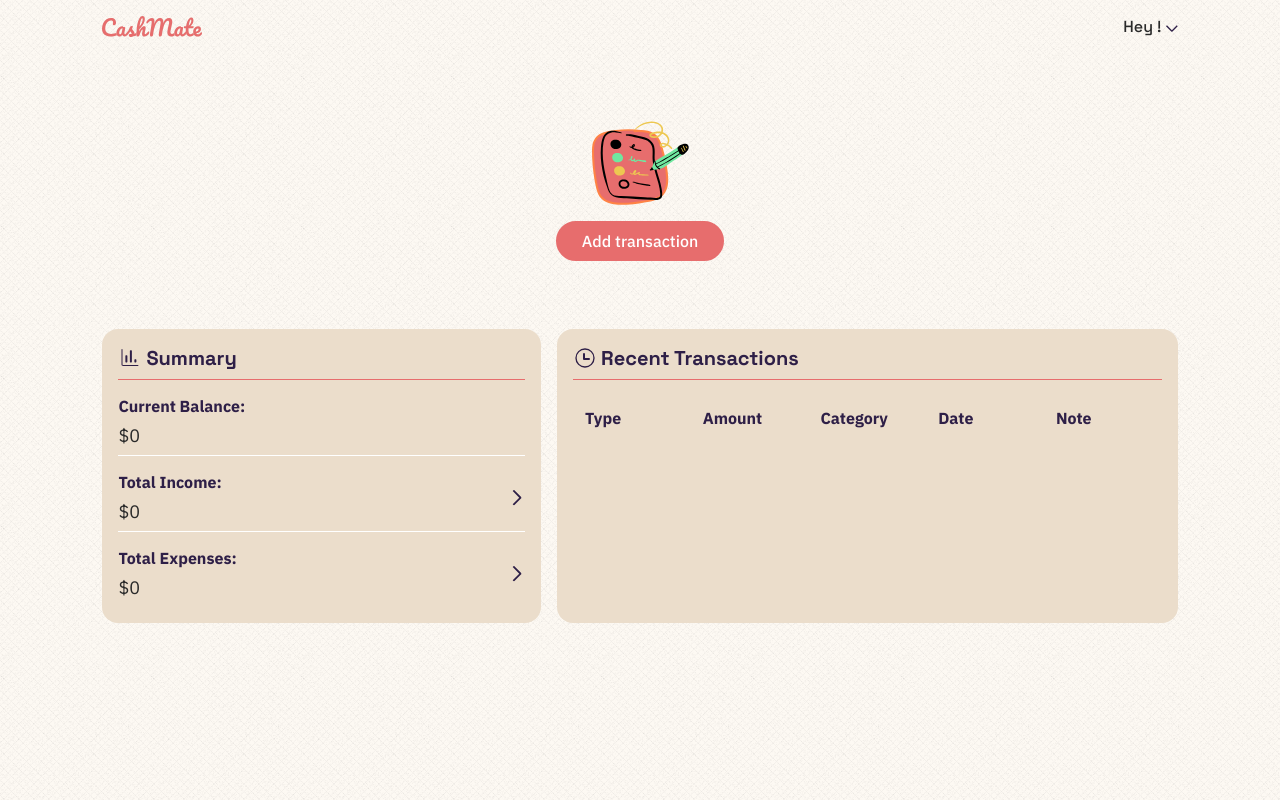
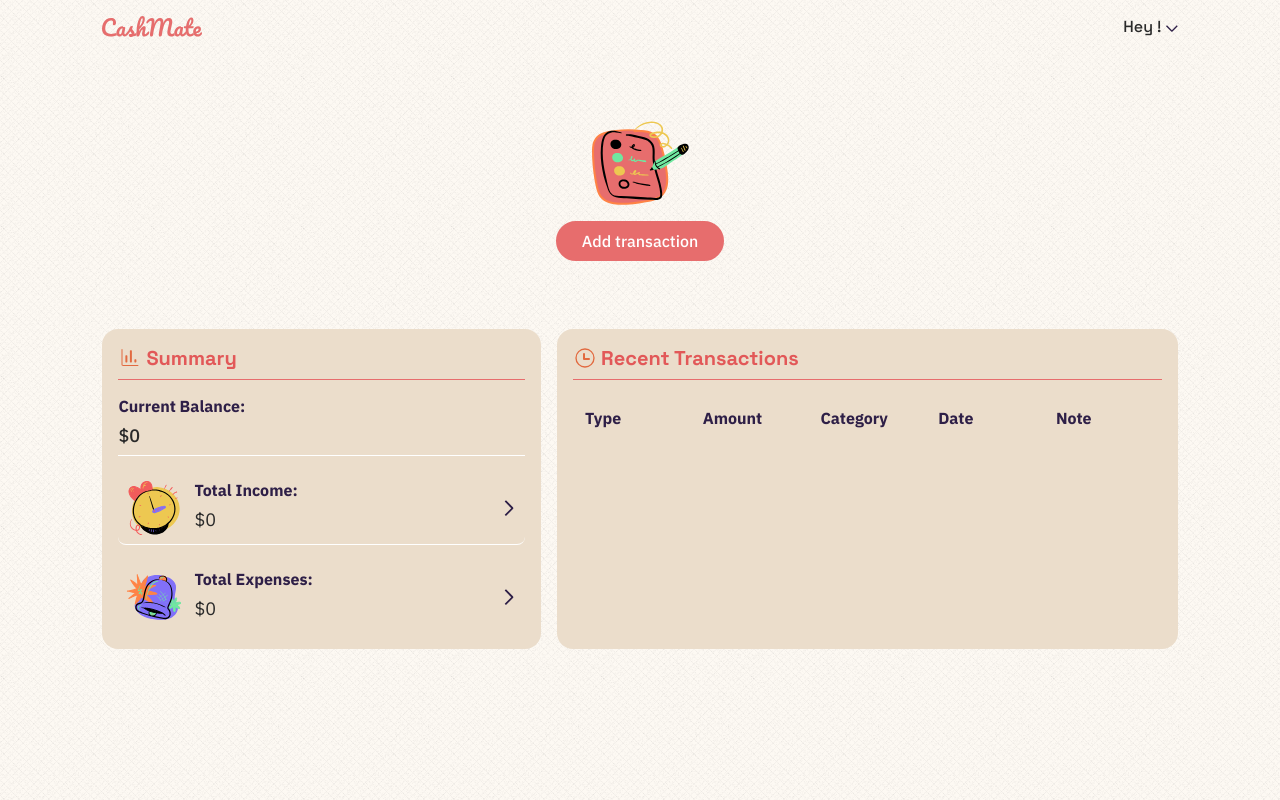
Before and after one commit to JoyBaskharoun/Cashmate, a Flask app: page /dashboard in a window 1280 px wide. Run offline with Flask 3, Linux system fonts and the light colour scheme; the visitor is signed in with stand-in values (Sample User, id 1); lists and menus that the app fills with data are empty.

Commit message:
minor fixes

```diff
--- a/data/transactions.json
+++ b/data/transactions.json
@@ -31,6 +31,22 @@
             "timestamp": "2025-05-13T12:12",
             "note": "last",
             "id": "eabf424e-a82e-44e8-bbaf-11dfed720e89"
+        },
+        {
+            "amount": 50.0,
+            "t_type": "expense",
+            "category": "Transport",
+            "timestamp": "2025-05-15T16:39",
+            "note": "",
+            "id": "9a0b4a53-fa6a-4290-b338-0826a667db82"
+        },
+        {
+            "amount": 500.0,
+            "t_type": "expense",
+            "category": "Car",
+            "timestamp": "2025-05-01T01:01",
+            "note": "",
+            "id": "418ba393-e909-45aa-bd8f-22bc7dadb8b8"
         }
     ]
 }
--- a/static/style/dashboard.css
+++ b/static/style/dashboard.css
@@ -25,6 +25,11 @@
   border-bottom: 1px var(--accent) solid;
 }
 
+.dashboard-table-header img {
+  filter: invert(53%) sepia(7%) saturate(4933%) hue-rotate(315deg)
+    brightness(92%) contrast(92%);
+}
+
 .dashboard-main-section {
   background-color: var(--secondary);
   padding: 16px;
@@ -44,21 +49,43 @@
   color: var(--primary);
 }
 
-.summary-p span{
+.summary-p span {
   font-weight: normal;
   font-size: 18px;
   color: var(--text-primary);
+}
+
+#balance {
+  font-weight: 500;
+  /* color: var(--accent-dark); */
 }
 
 .summary-link {
   cursor: pointer;
   display: flex;
   justify-content: space-between;
+  gap: 12px;
   overflow: hidden;
+  padding: 8px;
+  border-radius: 8px;
 }
 
-.summary-link img {
+.summary-link:hover {
+  background-color: var(--white-50);
+}
+
+.summary-link img.icon {
   rotate: -90deg;
+}
+
+.left-side {
+  width: 56px;
+}
+
+.right-side {
+  display: flex;
+  justify-content: space-between;
+  width: 100%;
 }
 
 .summary-p span {
@@ -100,17 +127,16 @@
 }
 
 tr {
-  border-radius: 8px;
 }
 
 tbody tr:hover {
   background-color: var(--white-50);
 }
 
-h3{
+h3 {
+  color: var(--accent-dark);
+}
+
+#dashboard-table thead {
   color: var(--primary);
 }
-
-#dashboard-table thead{
-  color: var(--primary);
-}
--- a/static/style/popUp.css
+++ b/static/style/popUp.css
@@ -4,7 +4,7 @@
     z-index: 1000;
     left: 0; top: 0;
     width: 100%; height: 100%;
-    background-color: rgba(46, 31, 71, .85);
+    background-color: var(--overlay);
     backdrop-filter: blur(2px);
     display: flex;
     justify-content: center;
--- a/static/style/style.css
+++ b/static/style/style.css
@@ -5,7 +5,7 @@
   /* colors */
   --primary: rgba(46, 31, 71, 1);
   --accent: rgba(231, 109, 109, 1);
-  --accent-dark: rgb(226, 88, 88);
+  --accent-dark: #e25858;
   --secondary: rgba(235, 221, 203, 1);
   --secondary-50: rgba(235, 221, 203, 0.5);
   --secondary-dark: rgba(235, 225, 205);
@@ -18,6 +18,8 @@
   --white: #ffffff;
   --white-50: rgba(255, 255, 255, 0.5);
 
+  --overlay: rgba(20, 13, 32, 0.85);
+
   /* padding */
   --main-padding: 1em 8%;
 
@@ -27,7 +29,7 @@
   --text-body-size: 16px;
 
   /* shadows */
-  --main-shadow: 1px 1px 8px rgba(42, 42, 42, .2)
+  --main-shadow: 1px 1px 8px rgba(42, 42, 42, 0.2);
 }
 
 * {
@@ -145,11 +147,9 @@
 }
 
 /* Firefox */
-input[type=number] {
+input[type="number"] {
   -moz-appearance: textfield;
 }
-
-
 
 /* Navbar */
 #main-nav {
@@ -198,11 +198,11 @@
   width: 12px;
 }
 
-select{
+select {
   font-family: inherit;
 }
 
-select option{
+select option {
   font-weight: normal;
 }
 
@@ -212,7 +212,7 @@
 }
 
 /* hover effects */
-.primary-button:hover{
+.primary-button:hover {
   background-color: var(--accent-dark);
 }
 
@@ -221,6 +221,12 @@
   background-color: var(--white-50);
 }
 
-button:hover{
+button:hover {
   border: 2px solid var(--accent-dark);
 }
+
+/* selection */
+*::selection {
+  background-color: var(--accent);
+  color: var(--text-primary);
+}
--- a/templates/dashboard.html
+++ b/templates/dashboard.html
@@ -32,11 +32,18 @@
       </div>
 
       <!-- Custom confirmation modal -->
-      <div id="logout-modal" class="modal" style="display: none;">
+      <div id="logout-modal" class="modal" style="display: none">
         <div class="modal-content">
-          <p style="font-weight: 500; margin-bottom: 16px;">Are you sure you want to log out?</p>
-          <div class="" style="display: flex; justify-content: center;  gap: 8px;">
-            <button id="confirm-logout" class="secondary-button">Yes, log out</button>
+          <p style="font-weight: 500; margin-bottom: 16px">
+            Are you sure you want to log out?
+          </p>
+          <div
+            class=""
+            style="display: flex; justify-content: center; gap: 8px"
+          >
+            <button id="confirm-logout" class="secondary-button">
+              Yes, log out
+            </button>
             <button id="cancel-logout" class="primary-button">Cancel</button>
           </div>
         </div>
@@ -69,8 +76,15 @@
             </p>
 
             <div class="summary-p summary-link" id="all-income">
-              <p>Total Income: <span id="income">${{total_income}}</span></p>
-              <img src="../static/images/icons/arrow.svg" alt="" class="icon" />
+              <img src="../static/images/clock.svg" alt="" class="left-side" />
+              <div class="right-side">
+                <p>Total Income: <span id="income">${{total_income}}</span></p>
+                <img
+                  src="../static/images/icons/arrow.svg"
+                  alt=""
+                  class="icon"
+                />
+              </div>
             </div>
 
             <div
@@ -78,11 +92,18 @@
               style="border: none"
               id="all-expenses"
             >
-              <p>
-                Total Expenses:
-                <span>${{total_expense}}</span>
-              </p>
-              <img src="../static/images/icons/arrow.svg" alt="" class="icon" />
+              <img src="../static/images/alarm.svg" alt="" class="left-side" />
+              <div class="right-side">
+                <p>
+                  Total Expenses:
+                  <span>${{total_expense}}</span>
+                </p>
+                <img
+                  src="../static/images/icons/arrow.svg"
+                  alt=""
+                  class="icon"
+                />
+              </div>
             </div>
           </div>
         </section>
```
